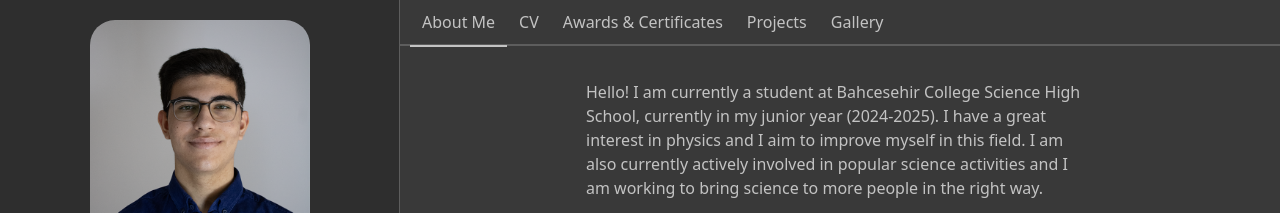
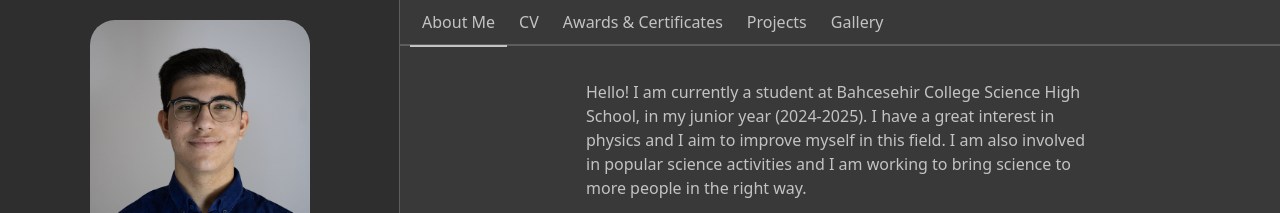
Before and after one commit to cinarcivan/website, a website: page index.html in a window 1280 px wide. Shown: the top 213 px of the page. Drawn offline with nearby package versions, Linux system fonts and the light colour scheme.

Commit message:
style: fix typo

```diff
--- a/index.html
+++ b/index.html
@@ -133,7 +133,7 @@
 
             </nav>
             <div class="content-container mt-4 text-color-second">
-                <p>Hello! I am currently a student at Bahcesehir College Science High School, currently in my junior year (2024-2025). I have a great interest in physics and I aim to improve myself in this field. I am also currently actively involved in popular science activities and I am working to bring science to more people in the right way.</p>
+                <p>Hello! I am currently a student at Bahcesehir College Science High School, in my junior year (2024-2025). I have a great interest in physics and I aim to improve myself in this field. I am also involved in popular science activities and I am working to bring science to more people in the right way.</p>
                 <p>Since March 2023, I have been the editor-in-chief of <a class="link" target="_blank" href="https://evrimagaci.org">Tree of Evolution (Evrim Ağacı)</a>, Türkiye's largest popular science platform. In parallel, I work as the official Turkish representative of Evrim Ağacı NASA APOD, as well as the translation editor and coordinate the project. For a while, I was on the Board of Directors of the Tree of Evolution Ankara Community and led the establishment of the community. In this community, I took part in organizing physical science events, conferences and social activities. We organized various scientific, certified training activities and reached thousands of people.</p>
                 <p>In September 2022, I founded <a class="link" target="_blank" href="https://bilimetri.org">Bilimetri</a> to close the gap in Turkish popular science and create an academic-based science communication platform. Bilimetri is a science communication platform where academics act as science advisors, writers and editors. The platform has a software and editorial panel that even reputable publishing organizations around the world do not have. It took until the end of 2024 to complete this whole software process and Bilimetri is now actively publishing. We also produce scientific educational content on the Bilimetri Academy platform. These contents are high quality and scientific approach educational contents. For example, we explain high school subjects whose scientific foundations are not strong enough in a way that high school students can understand. In mathematics subjects, we try to provide students with an in-depth perspective and vision by explaining proofs and definitions. Currently, we mainly produce content in Turkish, but we aim to produce content in English and even other languages in the future.</p>
                 <p>In 2023, I co-founded the <a class="link" target="_blank" href="https://scihook.org">Sci-Hook Organization</a> to expand our scientific activities in Turkish to a global scale. Sci-Hook Organization is a science ecosystem that is constantly updated and developed. Bilimetri was included under this umbrella after the Sci-Hook Organization was established, and it was designed so that science lovers and academics can open accounts in multiple Sci-Hook projects with a single account. At Sci-Hook Organization, we aim to develop academic studies and tools as well as science communication activities. We have project ideas such as data analysis tools that researchers and students can benefit from, and we are currently working hard to realize them.</p>
```
